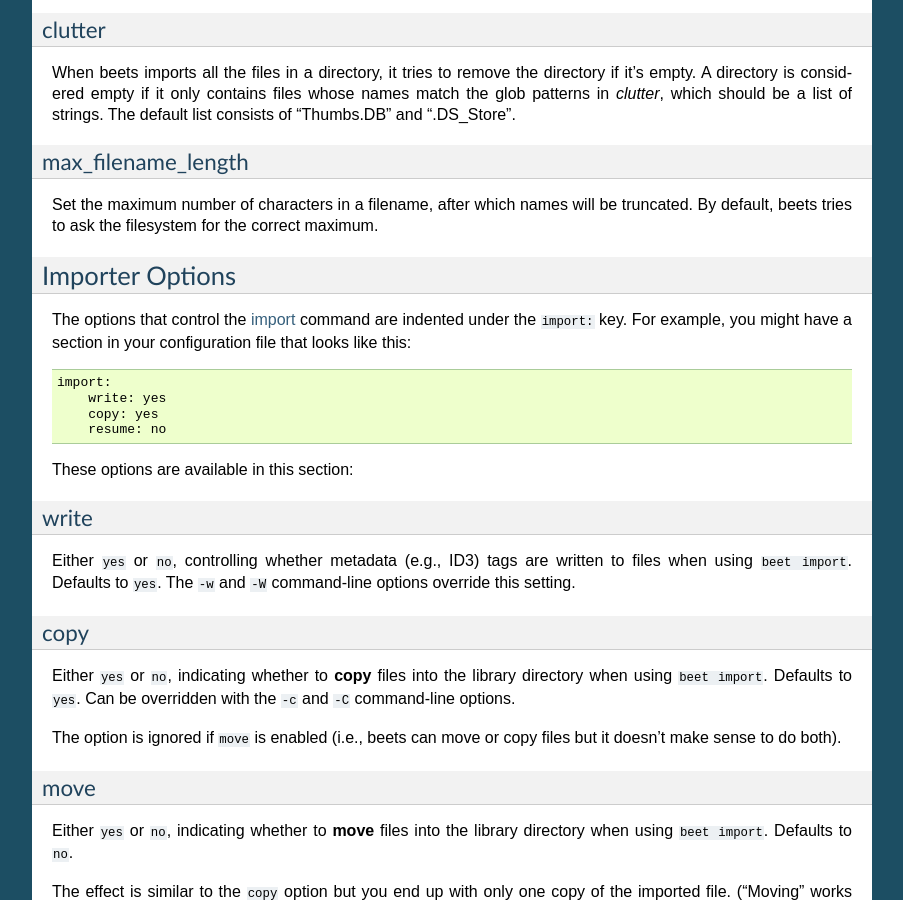
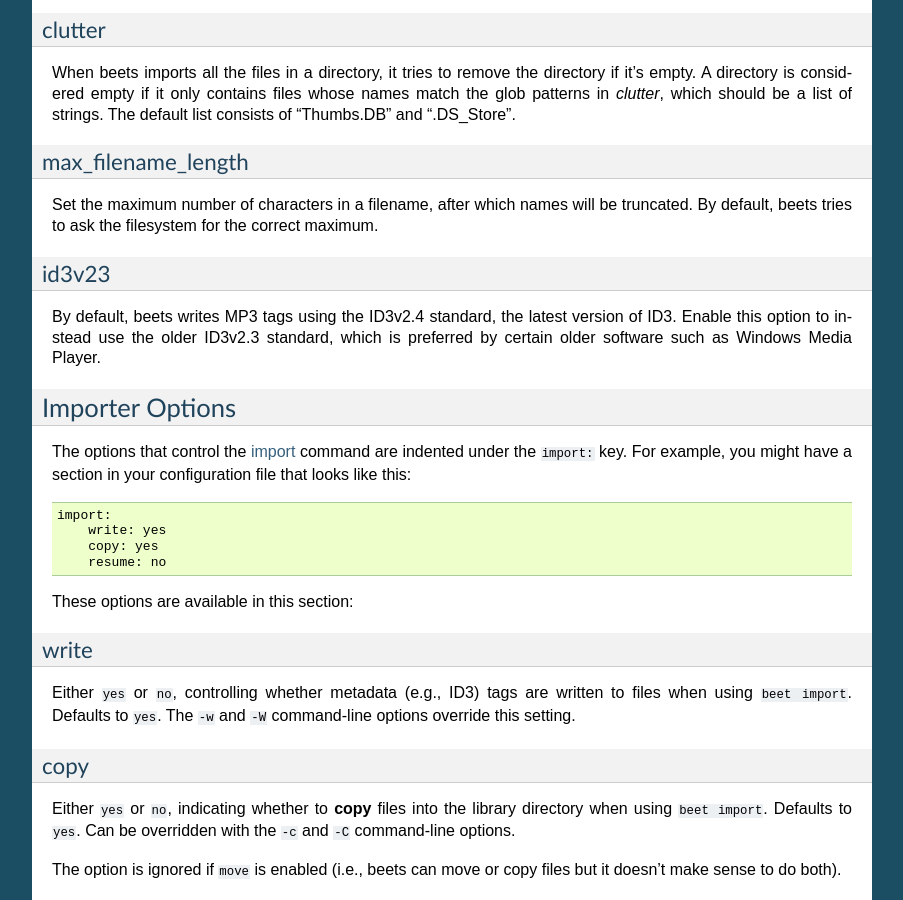
Before and after one commit to google-code-export/beets, a Sphinx documentation site: the page built from docs/reference/config.rst, in a window 1280 px wide and 900 px high, scrolled down 2929 px. Shown: the whole window, without its empty margins (198-1101 px from the left). Built offline with Sphinx 7.4.7, drawn with Linux system fonts in a browser that asks for light colours; pages that are not in the unit, such as notebooks, are missing from menus.

Commit message:
id3v23 config option (fix #388)

```diff
--- a/docs/changelog.rst
+++ b/docs/changelog.rst
@@ -19,6 +19,9 @@
   to Henrique Ferreiro.
 * :doc:`/plugins/lastgenre`: You can now get multiple genres per album or
   track using the ``multiple`` config option. Thanks to rashley60 on GitHub.
+* A new :ref:`id3v23` config option makes beets write MP3 files' tags using
+  the older ID3v2.3 metadata standard. Use this if you want your tags to be
+  visible to Windows and some older players.
 
 And some fixes:
 
--- a/docs/faq.rst
+++ b/docs/faq.rst
@@ -265,14 +265,14 @@
 …not change my ID3 tags?
 ------------------------
 
-Beets writes `ID3v2.4 <http://www.id3.org/id3v2.4.0-structure>`__ tags.
+Beets writes `ID3v2.4 <http://www.id3.org/id3v2.4.0-structure>`__ tags by
+default.
 Some software, including Windows (i.e., Windows Explorer and Windows
 Media Player) and `id3lib/id3v2 <http://id3v2.sourceforge.net/>`__,
 don't support v2.4 tags. When using 2.4-unaware software, it might look
 like the tags are unmodified or missing completely.
 
-This is due to `a limitation in the Mutagen
-library <http://code.google.com/p/mutagen/wiki/FAQ>`__.
+To enable ID3v2.3 tags, enable the :ref:`id3v23` config option.
 
 
 .. _invalid:
--- a/docs/reference/config.rst
+++ b/docs/reference/config.rst
@@ -209,6 +209,16 @@
 Set the maximum number of characters in a filename, after which names will be
 truncated. By default, beets tries to ask the filesystem for the correct
 maximum.
+
+.. _id3v23:
+
+id3v23
+~~~~~~
+
+By default, beets writes MP3 tags using the ID3v2.4 standard, the latest
+version of ID3. Enable this option to instead use the older ID3v2.3 standard,
+which is preferred by certain older software such as Windows Media Player.
+
 
 Importer Options
 ----------------
```
Also changed, not shown: 2 other files.
